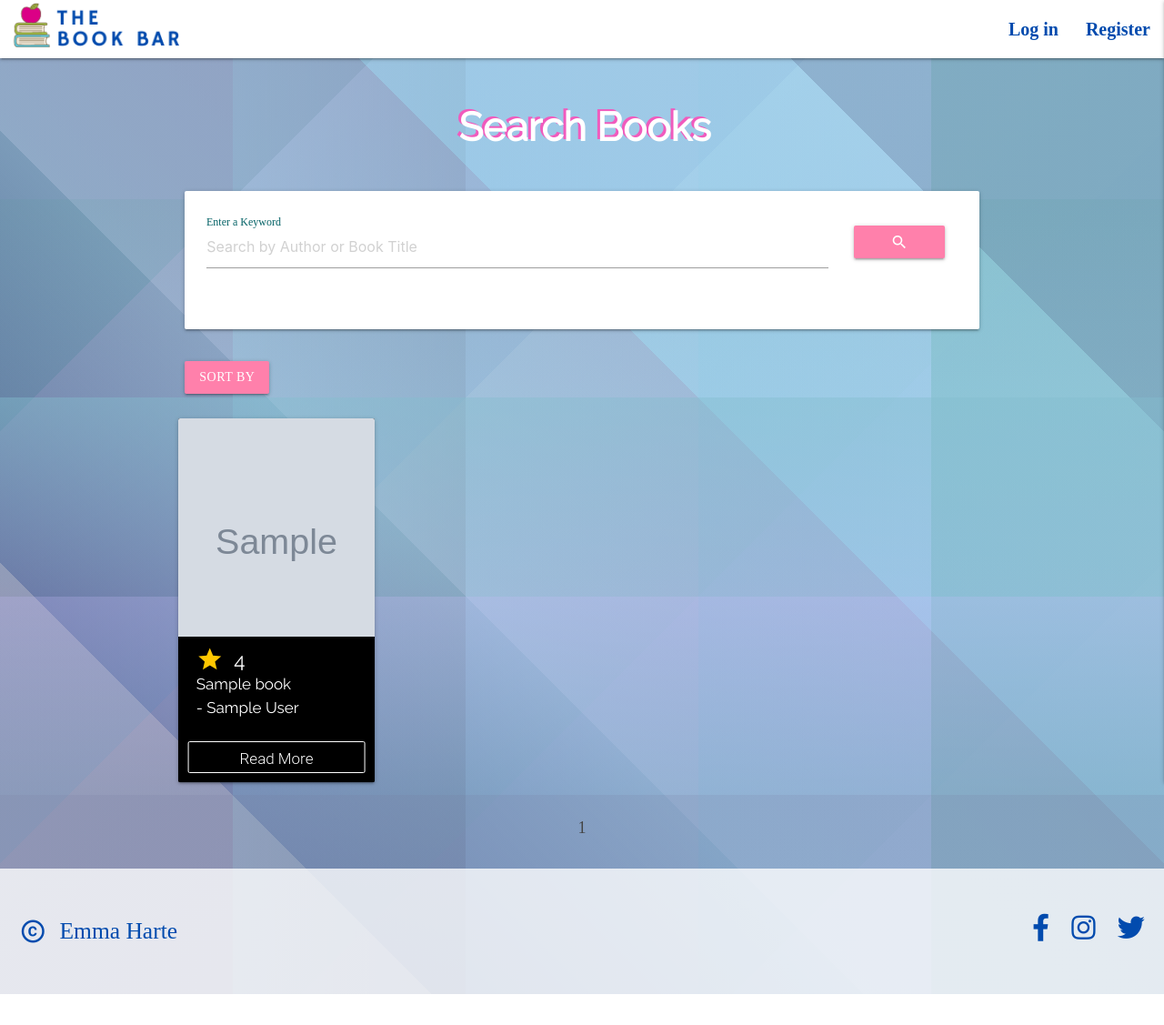
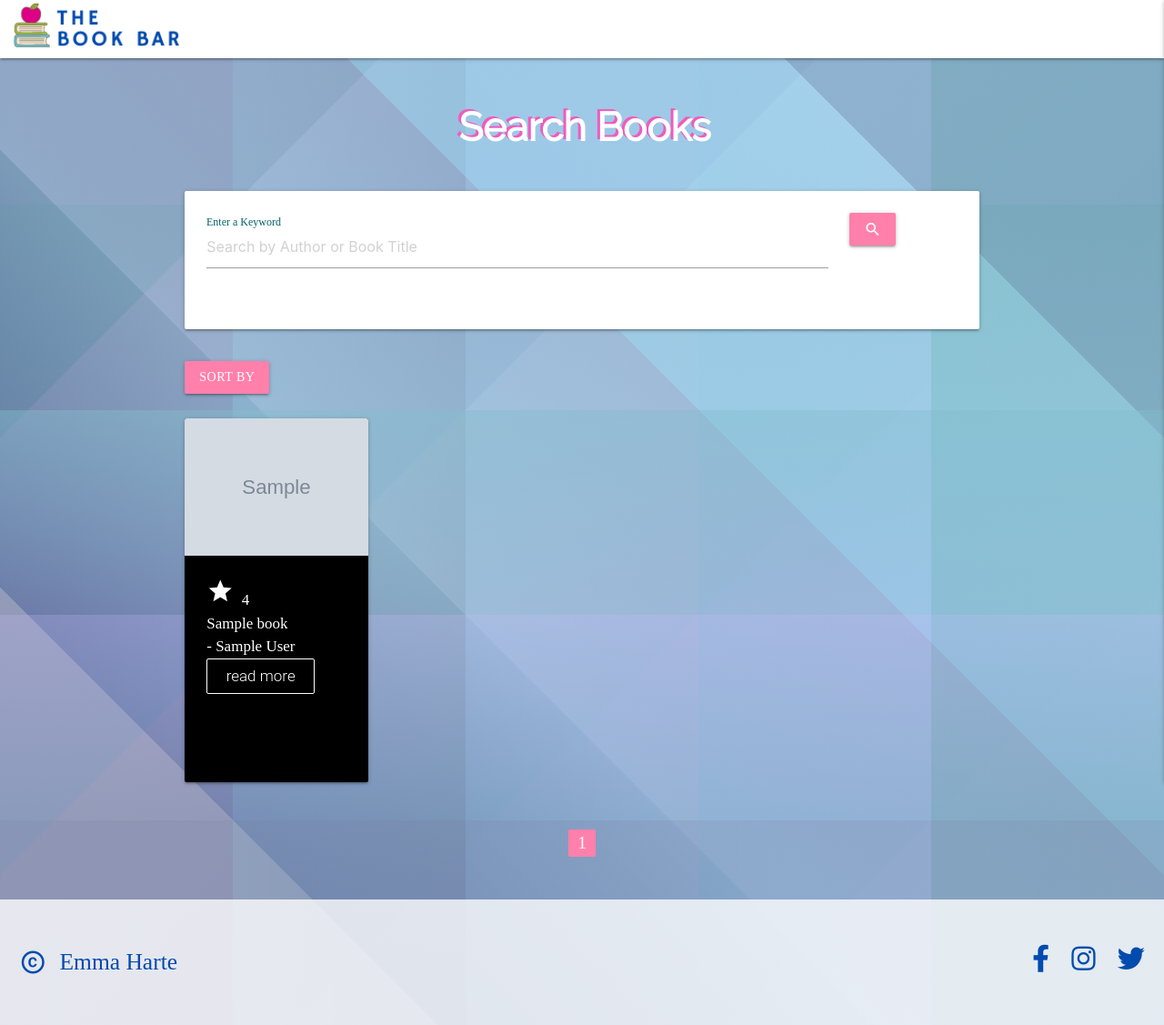
Before and after one commit to emmawalshdev/The-Book-bar, a Flask app: page / in a window 1280 px wide. Shown: the whole page at 91% size. Before the commit the page ends 1093 px from the top, so only its background shows below. Run offline with Flask 2, Linux system fonts and the light colour scheme; grey boxes marked "Sample" are stand-in pictures; a database or web service that is not in the repository returns one stand-in record (values such as "Sample title"); some libraries are stand-ins or nearby versions; some web fonts are replaced.

Commit message:
Add styling to pagination

```diff
--- a/app.py
+++ b/app.py
@@ -30,12 +30,12 @@ def books_new(page=1):
     genres = mongo.db.genres.find().sort("genres", 1)
     avgratings = list(mongo.db.avgRatingAgg.find().sort("id", -1))
     if page == 1:
-        booklist = books[0:10]
+        booklist = books[0:12]
     else:
-        first = page * 10 - 10
-        last = first + 10
+        first = page * 12 - 12
+        last = first + 12
         booklist = books[first:last]
-    counter = math.ceil((len(books))/(10))
+    counter = math.ceil((len(books))/(12))
     return render_template(
         "books.html", books=booklist,
         genres=genres, pages=counter, avgratings=avgratings)
@@ -58,12 +58,12 @@ def books_a_to_z(page=1):
     genres = mongo.db.genres.find().sort("genres", 1)
 
     if page == 1:
-        booklist = books[0:10]
+        booklist = books[0:12]
     else:
-        first = page * 10 - 10
-        last = first + 10
+        first = page * 12 - 12
+        last = first + 12
         booklist = books[first:last]
-    counter = math.ceil((len(books))/(10))
+    counter = math.ceil((len(books))/(12))
 
     return render_template(
         "books-a-to-z.html", books=booklist, genres=genres, pages=counter)
@@ -78,10 +78,10 @@ def books_z_to_a(page=1):
     if page == 1:
         booklist = books[0:10]
     else:
-        first = page * 10 - 10
-        last = first + 10
+        first = page * 12 - 12
+        last = first + 12
         booklist = books[first:last]
-    counter = math.ceil((len(books))/(10))
+    counter = math.ceil((len(books))/(12))
 
     return render_template(
         "books-z-to-a.html", books=booklist, genres=genres, pages=counter)
--- a/static/css/style.css
+++ b/static/css/style.css
@@ -112,6 +112,13 @@ color: #db0086;
 .page-title-margin{
     margin:50px 0 40px;
 }
+
+.pagination li a {
+    color: #fff;
+    display: inline-block;
+    font-size: 1.3rem;
+    padding: 0 10px;
+    background-color: #ff80ab;
 
 @media all and (max-width:30em){
     .books-button-styling{
--- a/templates/base.html
+++ b/templates/base.html
@@ -99,7 +99,6 @@
                     </div>
                 </div>
             </div>
-
         </footer>
         <script src="https://code.jquery.com/jquery-3.6.0.min.js" integrity="sha256-/xUj+3OJU5yExlq6GSYGSHk7tPXikynS7ogEvDej/m4=" crossorigin="anonymous"></script>
         <script src="https://cdnjs.cloudflare.com/ajax/libs/materialize/1.0.0/js/materialize.min.js"></script>
--- a/templates/books.html
+++ b/templates/books.html
@@ -1,13 +1,13 @@
 {% extends "base.html" %}
 {% block content %}
-
+<!--page title-->
 <h3 class="center page-title-margin"> Search Books</h3>
 
-<div class="">
-    <!--search bar-->
+<!--search bar section-->
 <div class="row container">
     <form action= "{{ url_for('search') }}" method="POST" class = "col s12">
         <div class="card-panel">
+            <!-- search bar & button row-->
             <div class="row">
                 <!--search index-->
                 <div class="col s12 m10 input-field">
@@ -24,13 +24,15 @@
         </div>
     </form>
 </div>
-    <!--sort by-->
+
+<!--if user does not use search allow sort by-->
 {% if post is not defined %}
 <div class="row container">
-        <div class="col">
+    <div class="col s12">
         <!-- Dropdown Trigger -->
-            <a class="dropdown-trigger btn waves-effect waves-light pink accent-1" data-target="dropdown1">Sort by</a>
-
+        <a class="dropdown-trigger btn waves-effect waves-light pink accent-1" data-target="dropdown1">
+            Sort by
+        </a>
         <!-- Dropdown Structure -->
         <ul id="dropdown1" class="dropdown-content">
             <li><a href="{{ url_for('books_a_to_z') }}">A-Z</a></li>
@@ -38,20 +40,25 @@
             <li><a href="{{ url_for('books_new') }}">Newly Added</a></li>
         </ul>
     </div>
+</div>
 {% endif %}
-        <!-- buttons-->
-    </div>
+
+<!--if results are returned show book cards-->
 {% if books|length > 0 %}
     <div class="row container">
+        <!--book card for each result-->
         {% for book in books %}
             <div class="col s6 m4 xl3 col-padding-mobile">
                 <div class="book-card">
                     <div class="card medium black">
+                        <!--book image-->
                         <div class="card-image">
-                        <img class = "activator" src="{{ book.image_url }}" width="400px">
+                            <a href="{{ url_for( 'bookpage', book_name=book.book_name) }}">
+                                <img src="{{ book.image_url }}" width="400px">
+                            </a>
                         </div>
-                    <div class="card-content book-card-content black">
-                        <div class="white-text custom-text">
+                        <!--card content-->
+                        <div class="card-content book-card-content black white-text custom-text">
                             <!-- average rating-->
                             <div class="books-rating">
                                 {% for avgrating in avgratings %}
@@ -66,11 +73,12 @@
                                 {{ book.book_name }}
                             </p>
                             <!--book author-->
-                            <p class="left elipsed-text">
+                            <p class="elipsed-text">
                                 - {{ book.author }}
                             </p>
+                            <!--read more button & genre icon-->
+                            <div class="read-more-button-wrapper">
                                 <!--read more button-->
-                            <div>
                                 <a href="{{ url_for( 'bookpage', book_name=book.book_name) }}" class="books-button-styling books-button">
                                     read more
                                     <!--genre icon-->
@@ -103,26 +111,37 @@
                     </div>
                 </div>
             </div>
-        </div>
         {% endfor %}
     </div>
+<!--else show "no results found"-->
 {% else %}
+    <div class="row container">
+        <div class="col s12">
+            <!--title row-->
+            <div class="row">
+                <div class="col s12">
                     <h4 class="center-align"> No Results Found</h4>
+                </div>
+            </div>
+            <!--message row-->
+            <div class="row">
                 <div class="col s12 m4 center-align">
                     <a href="{{ url_for('books_new') }}" class="waves-effect waves-light btn button-styling">
                         Reset
                     </a>
                 </div>
+            </div>
+        </div>
+    </div>
 {% endif %}
 <!--pagination-->
-    <div class="row">
-        <div class="col s4 offset-s4 center-align">
+<div class="row container">
+    <div class="col s12 center">
         <ul class="pagination">
             {% if pages %}
                 {% for i in range(pages) %}
                     <li class="waves-effect">
-                        <a href="{{ url_for('books_new', page=loop.index) }}"
-                            tabindex="-1">{{ loop.index }}
+                        <a href="{{ url_for('books_new', page=loop.index) }}" tabindex="-1"> {{ loop.index }}
                         </a>
                     </li>
                 {% endfor %}
```
Lines whose indentation alone changed are shown as unchanged.
